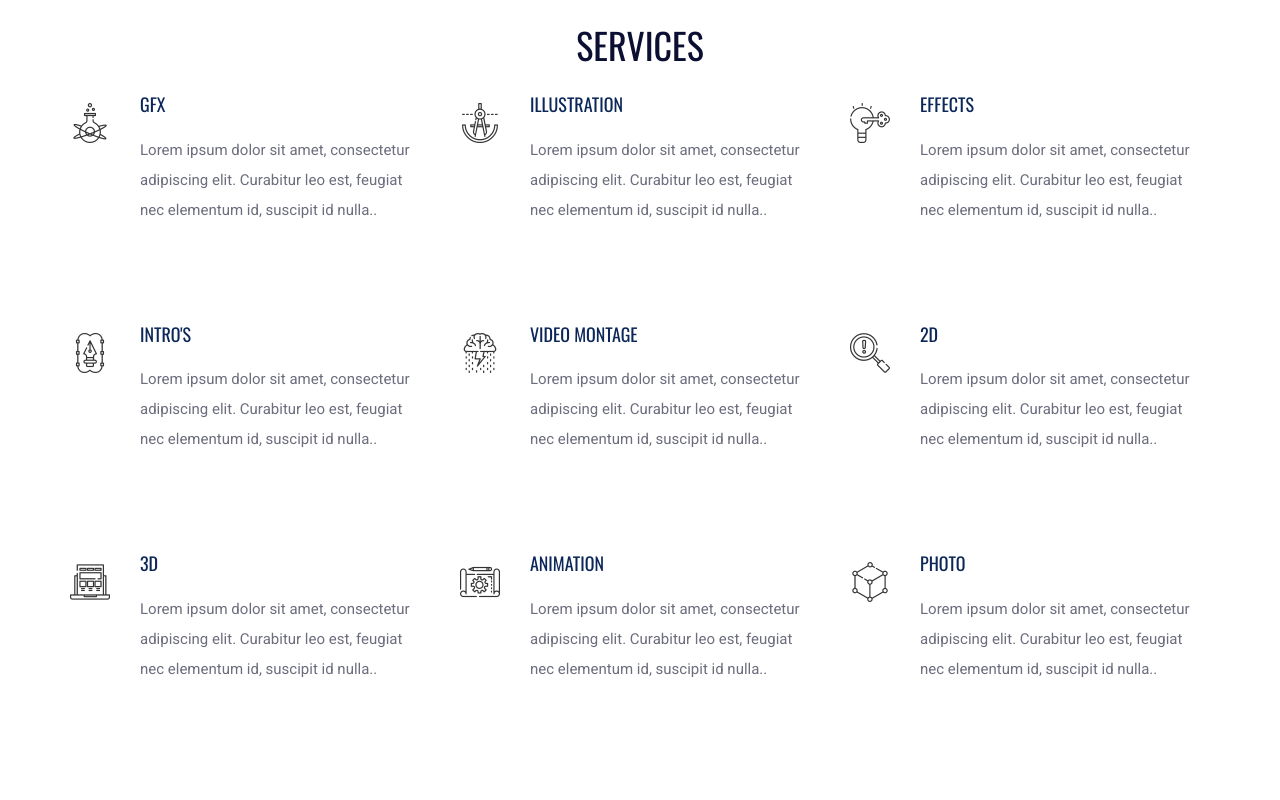
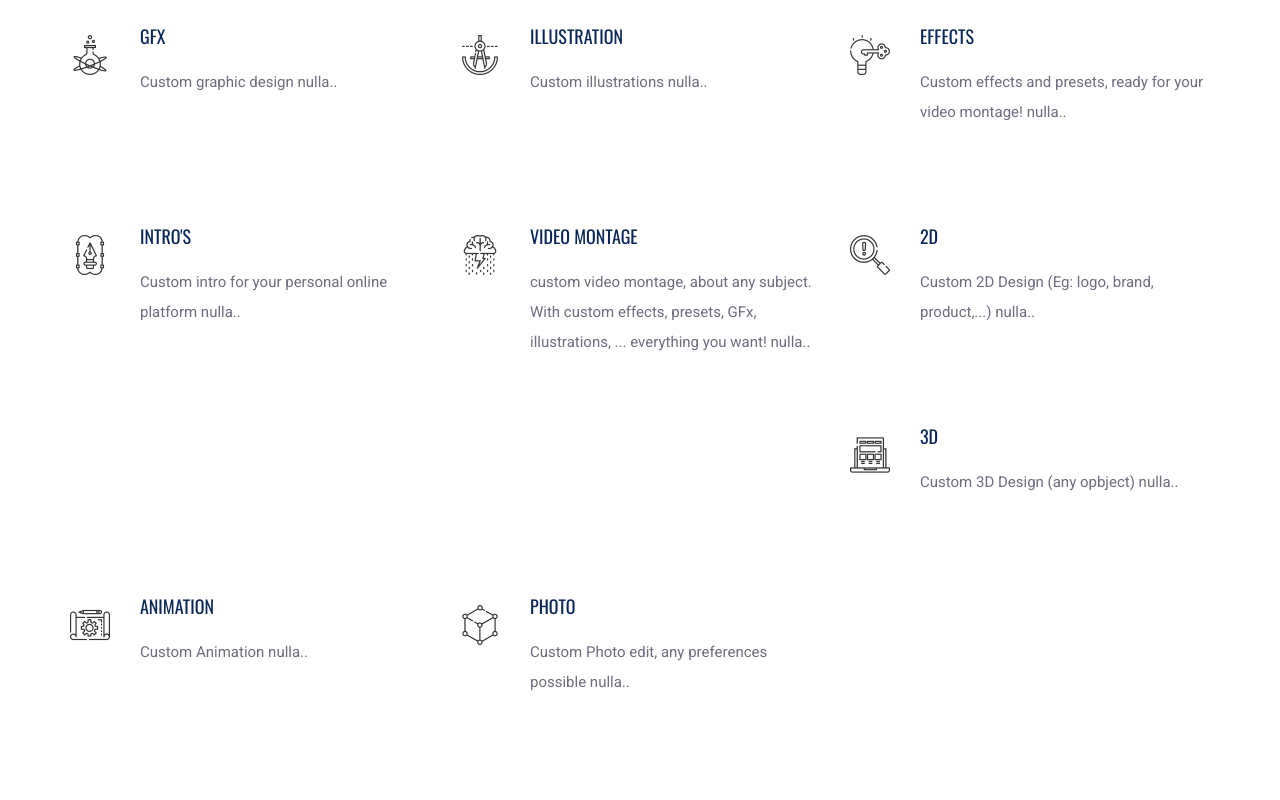
Before and after one commit to yourfreelance-editor/web, a plain HTML site: page index.html in a window 1280 px wide. Shown: the part 1326-2126 px from the top of the page. Drawn offline with nearby package versions, Linux system fonts and the light colour scheme.

Commit message:
Update index.html

```diff
--- a/index.html
+++ b/index.html
@@ -179,7 +179,7 @@
 					<div class="col-md-4 col-sm-6">
 						<div class="service intro-video">
 							<div class="service-text">
-								<img src="img/panda-3.jpg">
+								<img src="img/belgium-2.jpg">
 								<a href="https://www.youtube.com/watch?v=GAZuPDi6Lcw" class="video-popup">
 									<i class="fa fa-play"></i>
 								</a>
@@ -209,7 +209,7 @@
 						</div>
 						<div class="service-text">
 							<h2>GFX</h2>
-							<p>Lorem ipsum dolor sit amet, consectetur adipiscing elit. Curabitur leo est, feugiat nec elementum id, suscipit id
+							<p>Custom graphic design
 								nulla..</p>
 						</div>
 					</div>
@@ -222,7 +222,7 @@
 						</div>
 						<div class="service-text">
 							<h2>Illustration</h2>
-							<p>Lorem ipsum dolor sit amet, consectetur adipiscing elit. Curabitur leo est, feugiat nec elementum id, suscipit id
+							<p>Custom illustrations
 								nulla..</p>
 						</div>
 					</div>
@@ -235,7 +235,7 @@
 						</div>
 						<div class="service-text">
 							<h2>Effects</h2>
-							<p>Lorem ipsum dolor sit amet, consectetur adipiscing elit. Curabitur leo est, feugiat nec elementum id, suscipit id
+							<p>Custom effects and presets, ready for your video montage!
 								nulla..</p>
 						</div>
 					</div>
@@ -248,7 +248,7 @@
 						</div>
 						<div class="service-text">
 							<h2>Intro's</h2>
-							<p>Lorem ipsum dolor sit amet, consectetur adipiscing elit. Curabitur leo est, feugiat nec elementum id, suscipit id
+							<p>Custom intro for your personal online platform
 								nulla..</p>
 						</div>
 					</div>
@@ -261,7 +261,7 @@
 						</div>
 						<div class="service-text">
 							<h2>Video Montage</h2>
-							<p>Lorem ipsum dolor sit amet, consectetur adipiscing elit. Curabitur leo est, feugiat nec elementum id, suscipit id
+							<p>custom video montage, about any subject. With custom effects, presets, GFx, illustrations, ... everything you want!
 								nulla..</p>
 						</div>
 					</div>
@@ -274,7 +274,7 @@
 						</div>
 						<div class="service-text">
 							<h2>2D</h2>
-							<p>Lorem ipsum dolor sit amet, consectetur adipiscing elit. Curabitur leo est, feugiat nec elementum id, suscipit id
+							<p>Custom 2D Design (Eg: logo, brand, product,...)
 								nulla..</p>
 						</div>
 					</div>
@@ -287,7 +287,7 @@
 						</div>
 						<div class="service-text">
 							<h2>3D</h2>
-							<p>Lorem ipsum dolor sit amet, consectetur adipiscing elit. Curabitur leo est, feugiat nec elementum id, suscipit id
+							<p>Custom 3D Design (any opbject)
 								nulla..</p>
 						</div>
 					</div>
@@ -300,7 +300,7 @@
 						</div>
 						<div class="service-text">
 							<h2>Animation</h2>
-							<p>Lorem ipsum dolor sit amet, consectetur adipiscing elit. Curabitur leo est, feugiat nec elementum id, suscipit id
+							<p>Custom Animation
 								nulla..</p>
 						</div>
 					</div>
@@ -313,7 +313,7 @@
 						</div>
 						<div class="service-text">
 							<h2>Photo</h2>
-							<p>Lorem ipsum dolor sit amet, consectetur adipiscing elit. Curabitur leo est, feugiat nec elementum id, suscipit id
+							<p>Custom Photo edit, any preferences possible
 								nulla..</p>
 						</div>
 					</div>
@@ -361,11 +361,11 @@
 					<div class="section-title left">
 						<h2>Contact me</h2>
 					</div>
-					<p>Cras ex mauris, ornare eget pretium sit amet, dignissim et turpis. Nunc nec maximus dui, vel suscipit dolor. Donec elementum
+					<p>Message me if you have any questions or a business proposal. I would love to hear from you!
 						velit a orci facilisis rutrum. </p>
 					<h3 class="mt60">Main Office</h3>
-					<p class="con-item">C/ Libertad, 34
-						<br> 05200 Arévalo </p>
+					<p class="con-item">C/ Brussels/ Ghent
+						<br> Belgium </p>
 					<p class="con-item">dries273@hotmail.com</p>
 				</div>
 				<!-- contact form -->
```
